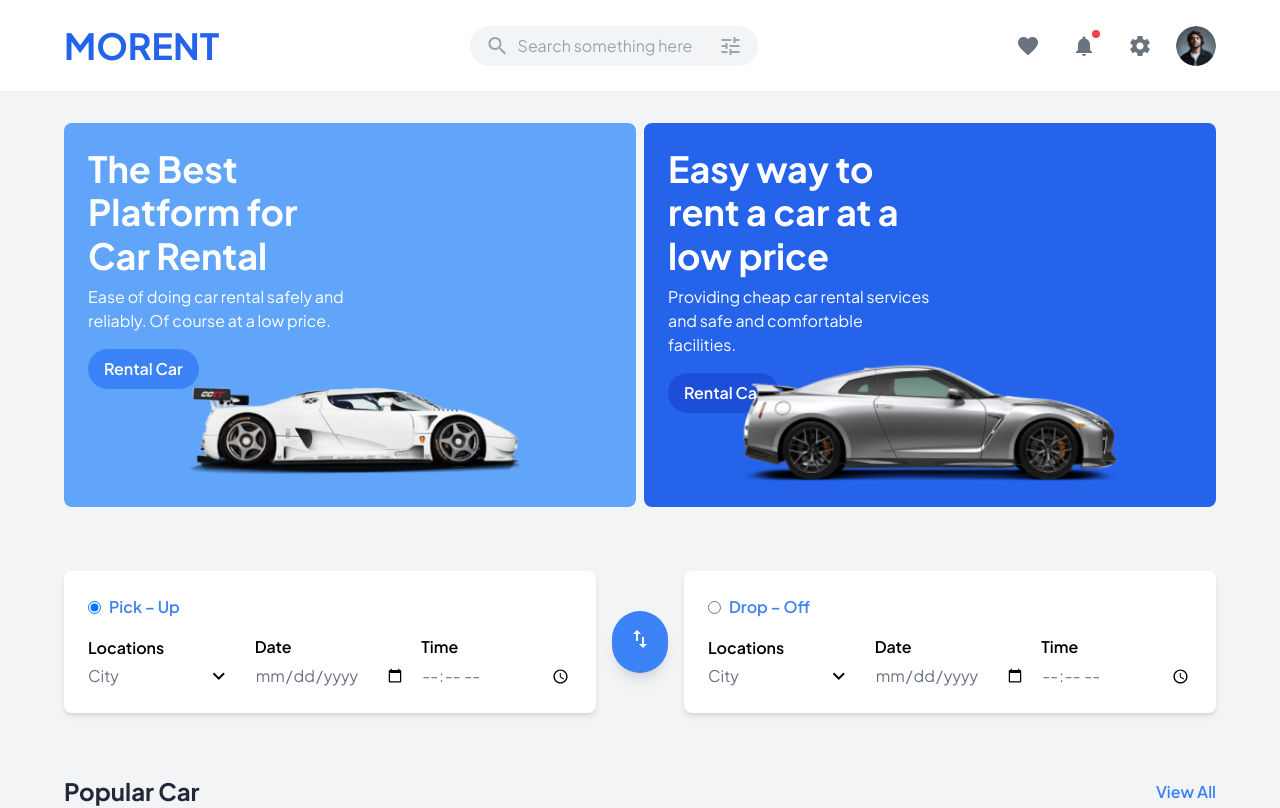
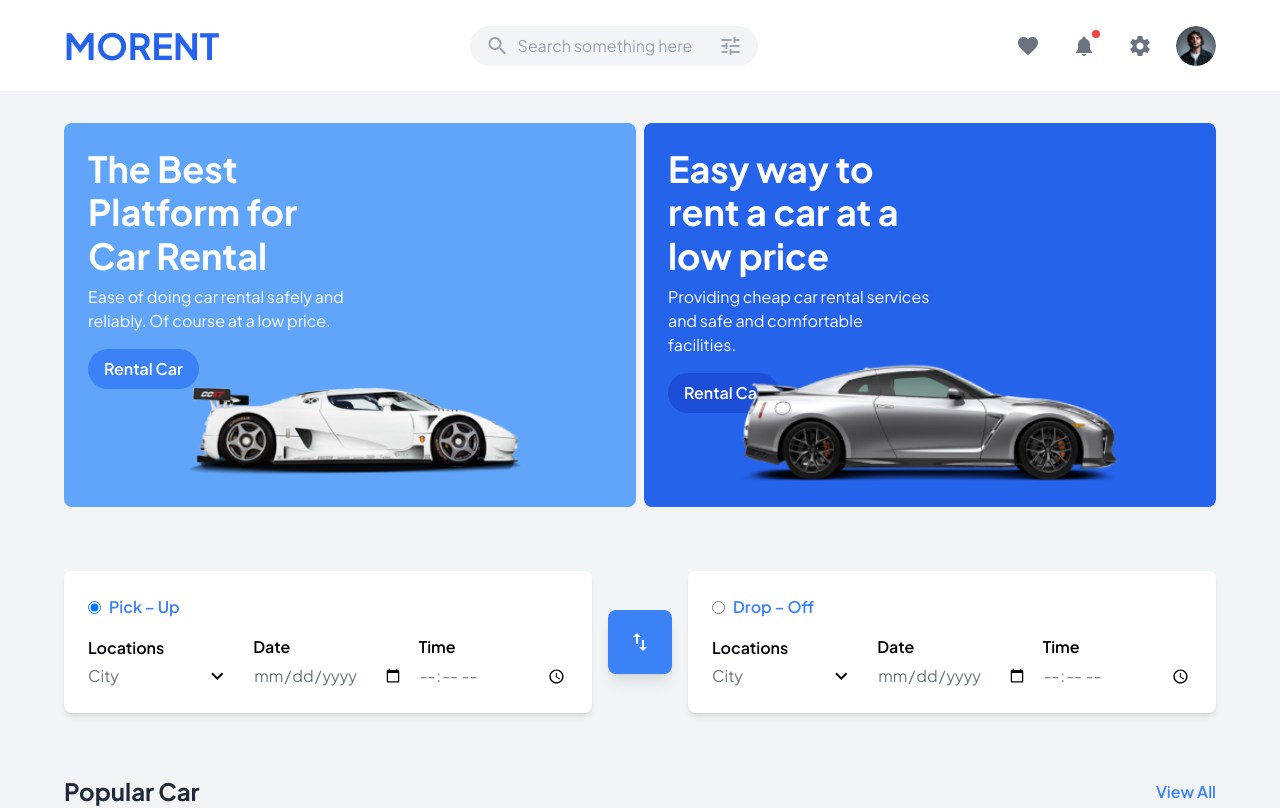
Before and after one commit to rmkofficial/MORENT, a React (Vite) app in the folder client/: page / in a window 1280 px wide. Shown: the top 808 px of the page. Built offline with nearby package versions, Linux system fonts and the light colour scheme.

Commit message:
Refactor RentSection component button styling and layout

```diff
--- a/client/src/components/Content/RentSection.jsx
+++ b/client/src/components/Content/RentSection.jsx
@@ -56,7 +56,7 @@ function RentSection() {
 
         {/* Arrows */}
         <div className="flex justify-center items-center my-4 md:my-0">
-          <button className="bg-blue-500 text-white p-4 rounded-full shadow-lg transform md:rotate-0 rotate-90">
+          <button className="bg-blue-500 text-white p-4 rounded-lg shadow-lg transform md:rotate-0 rotate-90 hover:bg-blue-600 transition-all duration-200 w-16 h-16 flex items-center justify-center">
             <span className="material-icons">swap_vert</span>
           </button>
         </div>
```
